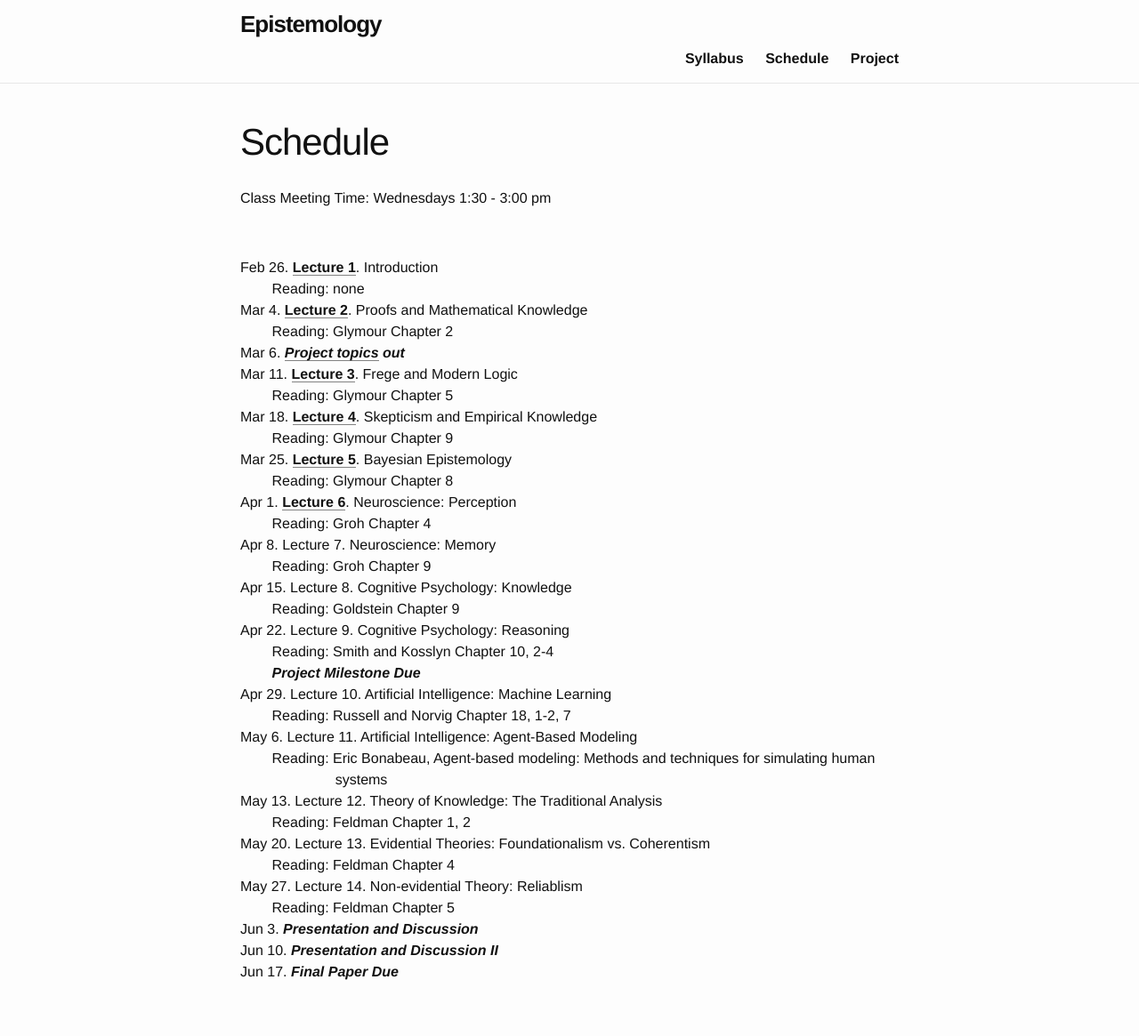
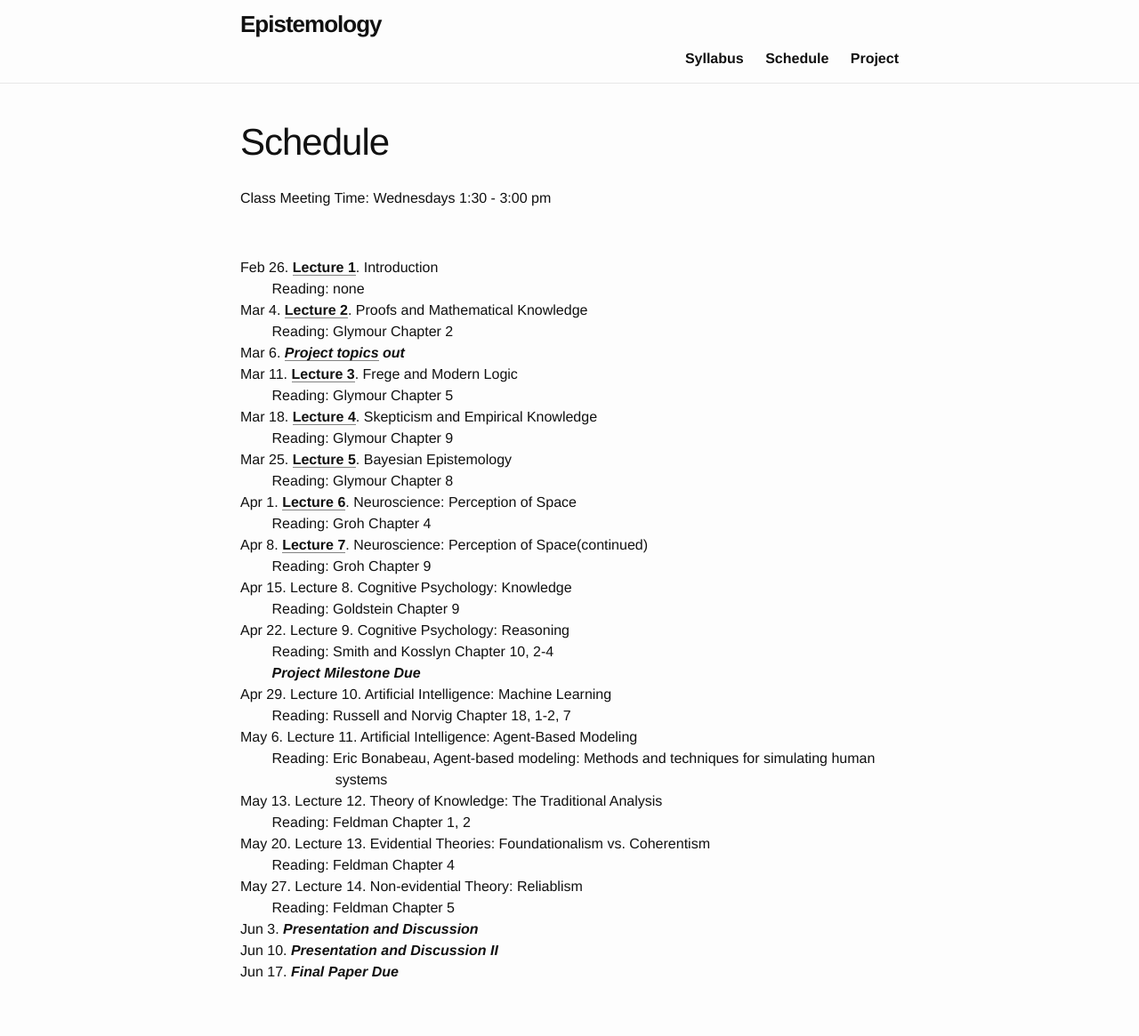
Before and after one commit to comphiacademy/epist20s, a Jekyll site: the page built from schedule.md, in a window 1280 px wide. Shown: the whole page at 89% size. Built offline with Jekyll 4.4.1, drawn with Linux system fonts in a browser that asks for light colours.

Commit message:
Week7 update

```diff
--- a/schedule.md
+++ b/schedule.md
@@ -19,9 +19,9 @@ Mar 18. [Lecture 4](/assets/empirical1.pdf). Skepticism and Empirical Knowledge\
 &nbsp; &nbsp; &nbsp; &nbsp; Reading: Glymour Chapter 9\\
 Mar 25. [Lecture 5](/assets/Bayesian.pdf). Bayesian Epistemology\\
 &nbsp; &nbsp; &nbsp; &nbsp; Reading: Glymour Chapter 8 \\
-Apr 1. [Lecture 6](/assets/space1.pdf). Neuroscience: Perception\\
+Apr 1. [Lecture 6](/assets/space1.pdf). Neuroscience: Perception of Space\\
 &nbsp; &nbsp; &nbsp; &nbsp; Reading: Groh Chapter 4\\
-Apr 8. Lecture 7. Neuroscience: Memory\\
+Apr 8. [Lecture 7](/assets/space2.pdf). Neuroscience: Perception of Space(continued)\\
 &nbsp; &nbsp; &nbsp; &nbsp; Reading: Groh Chapter 9\\
 Apr 15. Lecture 8. Cognitive Psychology: Knowledge\\
 &nbsp; &nbsp; &nbsp; &nbsp; Reading: Goldstein Chapter 9 \\
```
Also changed, not shown: 1 other file.
